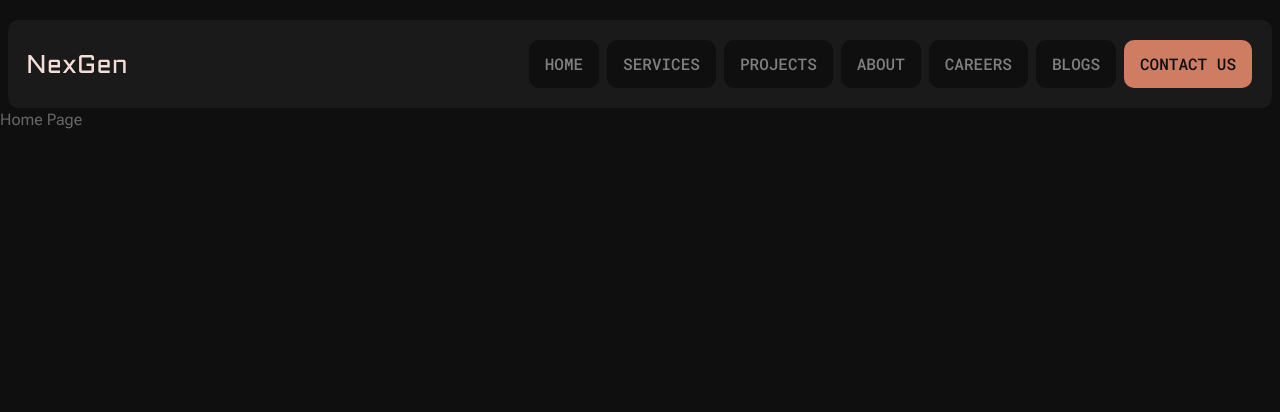
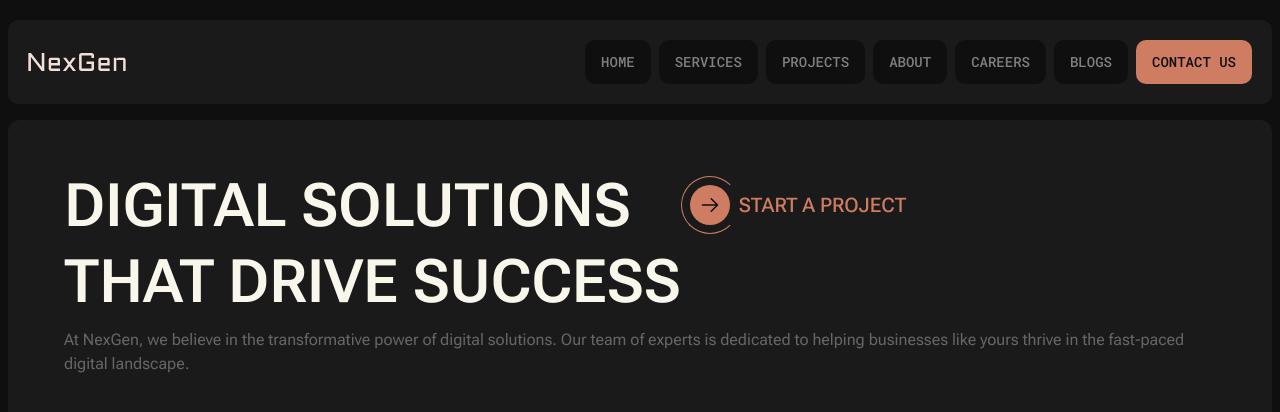
Before and after one commit to iabdwahab/nexgen-agency, a React (Vite) app: page /#/ in a window 1280 px wide. Shown: the top 412 px of the page. Built offline with nearby package versions, Linux system fonts and the light colour scheme.

Commit message:
(home-landing): Implementing Primary Block.

```diff
--- /dev/null
+++ b/src/components/global/StartProjectButton.tsx
@@ -0,0 +1,15 @@
+import rightArrowIcon from "/icons/right-arrow.svg";
+
+function StartProjectButton() {
+  return (
+    <button className="flex items-center">
+      <span className="border-orange-60 block rounded-full border border-r-transparent p-2">
+        <span className="bg-orange-60 flex rounded-full p-2.5">
+          <img src={rightArrowIcon} alt="Right Arrow Icon" className="h-5 w-5" />
+        </span>
+      </span>
+      <span className="text-orange-60 text-xl font-medium uppercase">start a project</span>
+    </button>
+  );
+}
+export default StartProjectButton;
--- a/src/components/header/NavbarItem.tsx
+++ b/src/components/header/NavbarItem.tsx
@@ -3,7 +3,7 @@ import { Link } from "react-router-dom";
 function NavbarItem({ title, link }: { title: string; link: string }) {
   return (
     <li>
-      <Link to={link} className="bg-dark-06 flex w-full justify-center rounded-[10px] px-4 py-3 hover:opacity-85 focus:opacity-85 active:opacity-75">
+      <Link to={link} className="bg-dark-06 flex w-full justify-center rounded-[10px] px-4 py-3 text-sm hover:opacity-85 focus:opacity-85 active:opacity-75">
         {title}
       </Link>
     </li>
--- /dev/null
+++ b/src/components/home_landing/Index.tsx
@@ -0,0 +1,12 @@
+import PrimaryBlock from "./PrimaryBlock";
+
+function HomeLanding() {
+  return (
+    <main className="my-4">
+      <div className="container">
+        <PrimaryBlock />
+      </div>
+    </main>
+  );
+}
+export default HomeLanding;
--- /dev/null
+++ b/src/components/home_landing/PrimaryBlock.tsx
@@ -0,0 +1,17 @@
+import StartProjectButton from "../global/StartProjectButton";
+
+function PrimaryBlock() {
+  return (
+    <div className="bg-dark-10 flex flex-col gap-4 rounded-xl p-6 lg:p-14">
+      <div className="flex flex-col gap-4 lg:flex-row lg:items-start lg:gap-0">
+        <h1 className="text-orange-95 flex flex-col gap-2 text-3xl font-semibold uppercase lg:gap-4 lg:text-6xl">
+          <span>digital solutions</span>
+          <span>that drive success</span>
+        </h1>
+        <StartProjectButton />
+      </div>
+      <p>At NexGen, we believe in the transformative power of digital solutions. Our team of experts is dedicated to helping businesses like yours thrive in the fast-paced digital landscape.</p>
+    </div>
+  );
+}
+export default PrimaryBlock;
--- a/src/pages/Home.tsx
+++ b/src/pages/Home.tsx
@@ -1,4 +1,10 @@
+import HomeLanding from "../components/home_landing/Index";
+
 function Home() {
-  return <h1>Home Page</h1>;
+  return (
+    <>
+      <HomeLanding />
+    </>
+  );
 }
 export default Home;
```
Also changed, not shown: public/icons/right-arrow.svg (added), public/logo/logo-large.svg (deleted).
